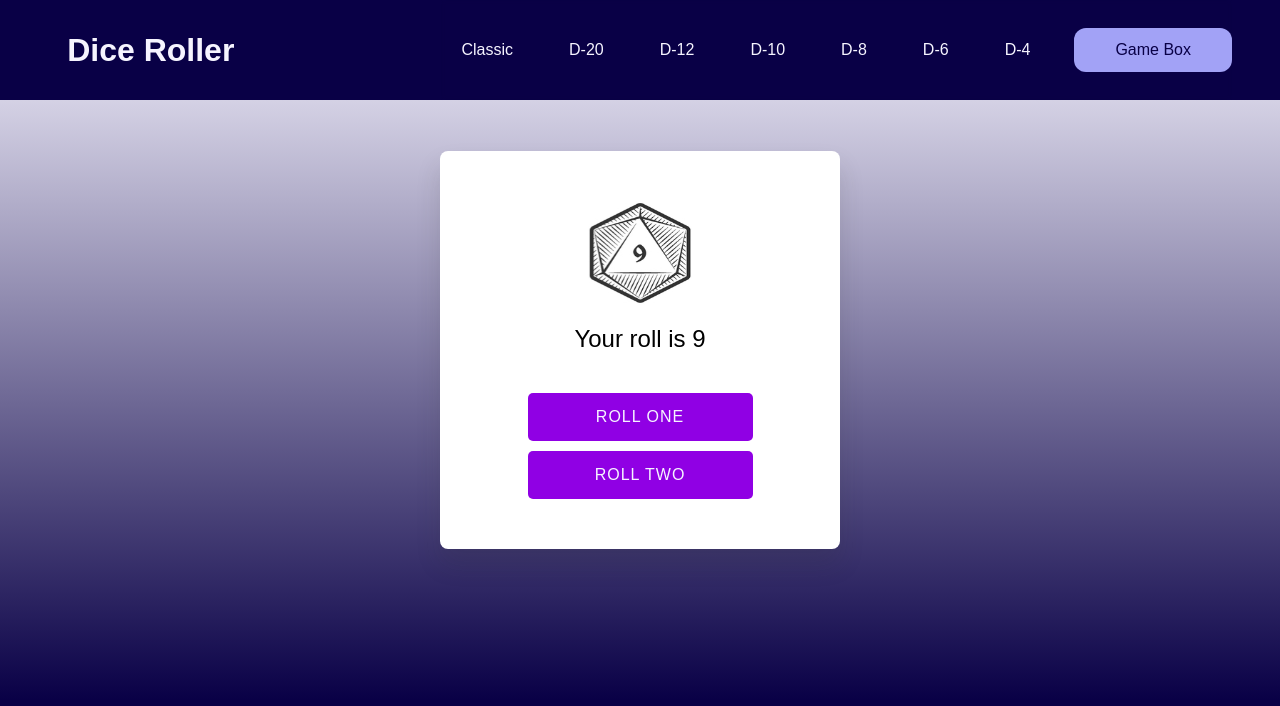
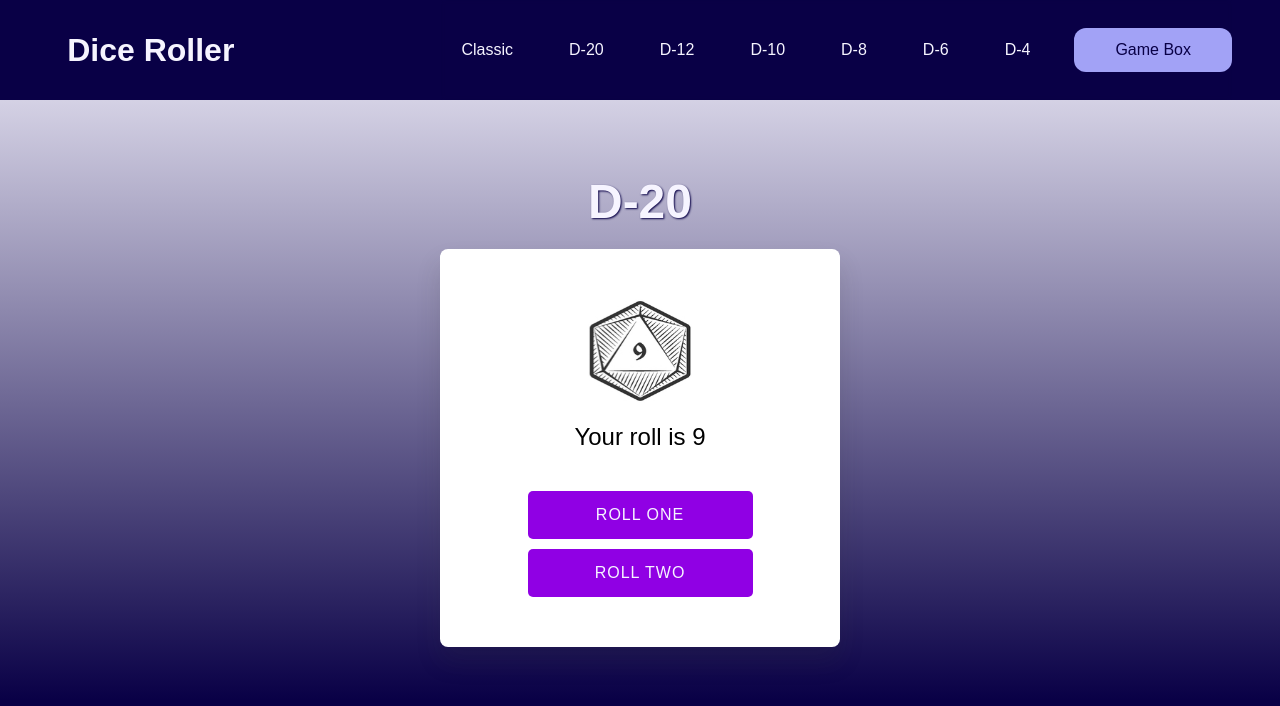
Before and after one commit to Vincenttoon/dice-roller, a React (Create React App) app: page /d20 in a window 1280 px wide. Shown: the top 706 px of the page. Built offline with nearby package versions, Linux system fonts and the light colour scheme; a web font is replaced by a local one.

Commit message:
titles added to all pages

```diff
--- a/src/components/D10/D10.js
+++ b/src/components/D10/D10.js
@@ -64,6 +64,10 @@ const D10 = () => {
   }, [rollTwo]);
 
   return (
+    <div className="page">
+      <div className="title-div">
+        <h1 className="page-title-2">D-10</h1>
+      </div>
       <div className="container">
         <div className="dice-wrapper">
           <img
@@ -99,6 +103,7 @@ const D10 = () => {
           ROLL TWO
         </button>
       </div>
+    </div>
   );
 };
 
--- a/src/components/D12/D12.js
+++ b/src/components/D12/D12.js
@@ -68,6 +68,10 @@ const D12 = () => {
   }, [rollTwo]);
 
   return (
+    <div className="page">
+      <div className="title-div">
+        <h1 className="page-title-2">D-12</h1>
+      </div>
       <div className="container">
         <div className="dice-wrapper">
           <img
@@ -103,6 +107,7 @@ const D12 = () => {
           ROLL TWO
         </button>
       </div>
+    </div>
   );
 };
 
--- a/src/components/D20/D20.js
+++ b/src/components/D20/D20.js
@@ -86,6 +86,10 @@ const D20 = () => {
   }, [rollTwo]);
 
   return (
+    <div className="page">
+      <div className="title-div">
+        <h1 className="page-title-2">D-20</h1>
+      </div>
       <div className="container">
         <div className="dice-wrapper">
           <img
@@ -121,6 +125,7 @@ const D20 = () => {
           ROLL TWO
         </button>
       </div>
+    </div>
   );
 };
 
--- a/src/components/D20/D20.scss
+++ b/src/components/D20/D20.scss
@@ -1,4 +1,11 @@
 @import "../../styles/variables.scss";
+
+.page-title-2 {
+  margin-top: 15vh;
+  color: $light;
+  text-shadow: 1px 1px 2px $dark;
+  font-size: 6vh;
+}
 
 .container {
   display: flex;
--- a/src/components/D4/D4.js
+++ b/src/components/D4/D4.js
@@ -47,6 +47,10 @@ const D4 = () => {
   }, [rollTwo]);
 
   return (
+    <div className="page">
+      <div className="title-div">
+        <h1 className="page-title-2">D-4</h1>
+      </div>
       <div className="container">
         <div className="dice-wrapper">
           <img
@@ -82,6 +86,7 @@ const D4 = () => {
           ROLL TWO
         </button>
       </div>
+    </div>
   );
 };
 
--- a/src/components/D6/D6.js
+++ b/src/components/D6/D6.js
@@ -49,6 +49,10 @@ const D6 = () => {
   }, [rollTwo]);
 
   return (
+    <div className="page">
+      <div className="title-div">
+        <h1 className="page-title-2">D-6</h1>
+      </div>
       <div className="container">
         <div className="dice-wrapper">
           <img
@@ -84,6 +88,7 @@ const D6 = () => {
           ROLL TWO
         </button>
       </div>
+    </div>
   );
 };
 
--- a/src/components/D8/D8.js
+++ b/src/components/D8/D8.js
@@ -60,6 +60,10 @@ const D8 = () => {
   }, [rollTwo]);
 
   return (
+    <div className="page">
+      <div className="title-div">
+        <h1 className="page-title-2">D-8</h1>
+      </div>
       <div className="container">
         <div className="dice-wrapper">
           <img
@@ -95,6 +99,7 @@ const D8 = () => {
           ROLL TWO
         </button>
       </div>
+    </div>
   );
 };
 
```
Lines whose indentation alone changed are shown as unchanged.
